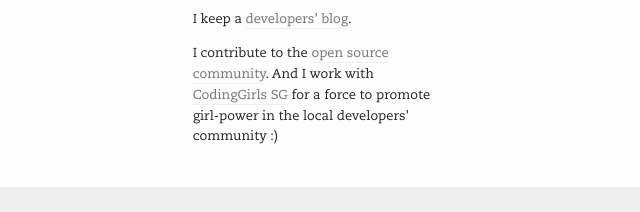
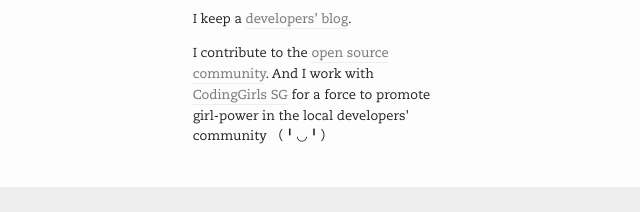
Before and after one commit to wgao19/home, a plain HTML site: page index.html in a window 1280 px wide. Shown: the part 946-1158 px from the top of the page, 320-960 px from the left. Drawn offline with Linux system fonts and the light colour scheme.

Commit message:
Update emoji

```diff
--- a/index.html
+++ b/index.html
@@ -63,7 +63,7 @@
           I contribute to the
           <a href="https://github.com/wgao19">open source community</a>. And I
           work with <a href="http://codinggirls.sg">CodingGirls SG</a> for a
-          force to promote girl-power in the local developers' community :)
+          force to promote girl-power in the local developers' community （╹◡╹）
         </p>
       </div>
       <div class="section designer">
```
